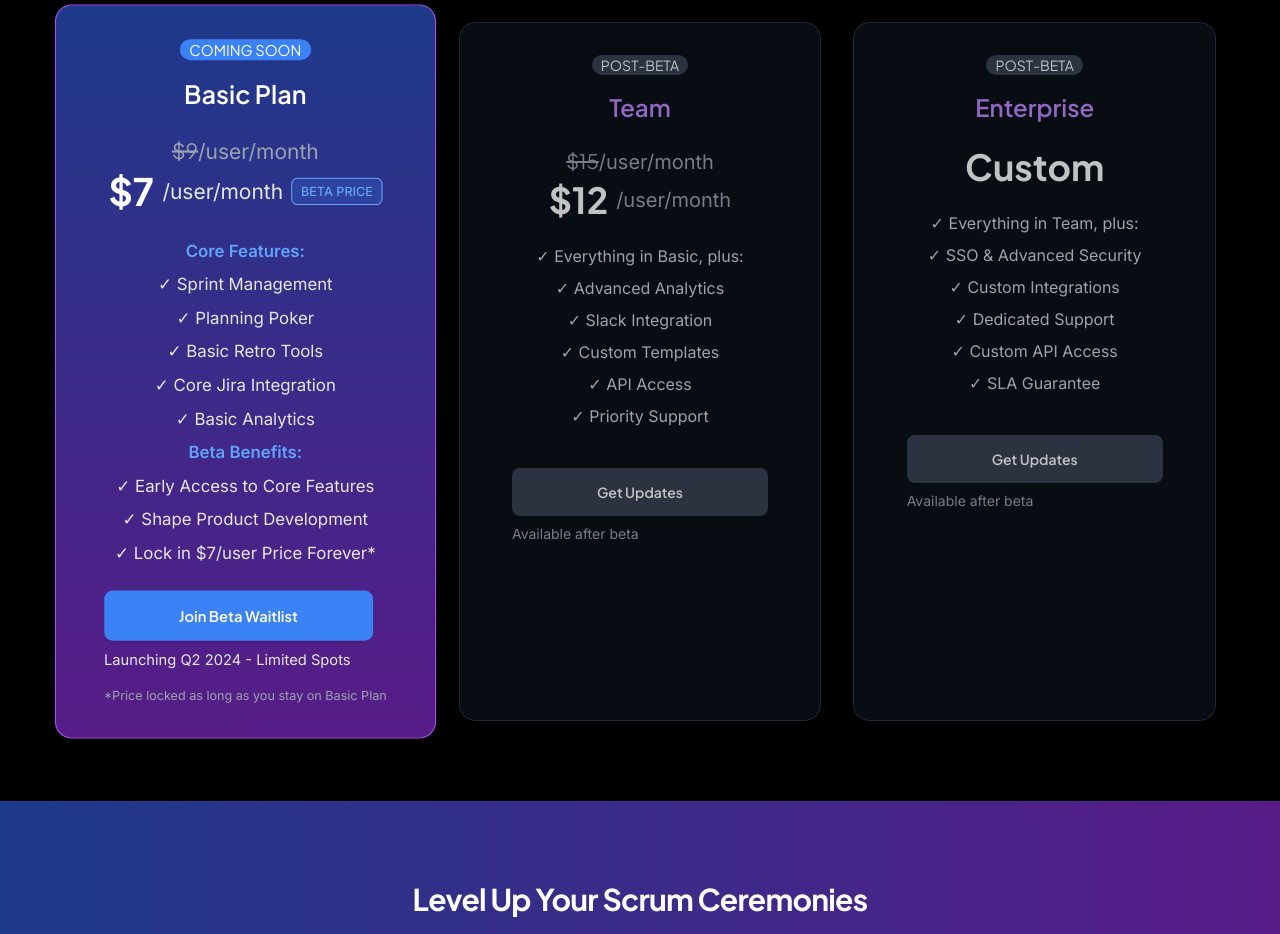
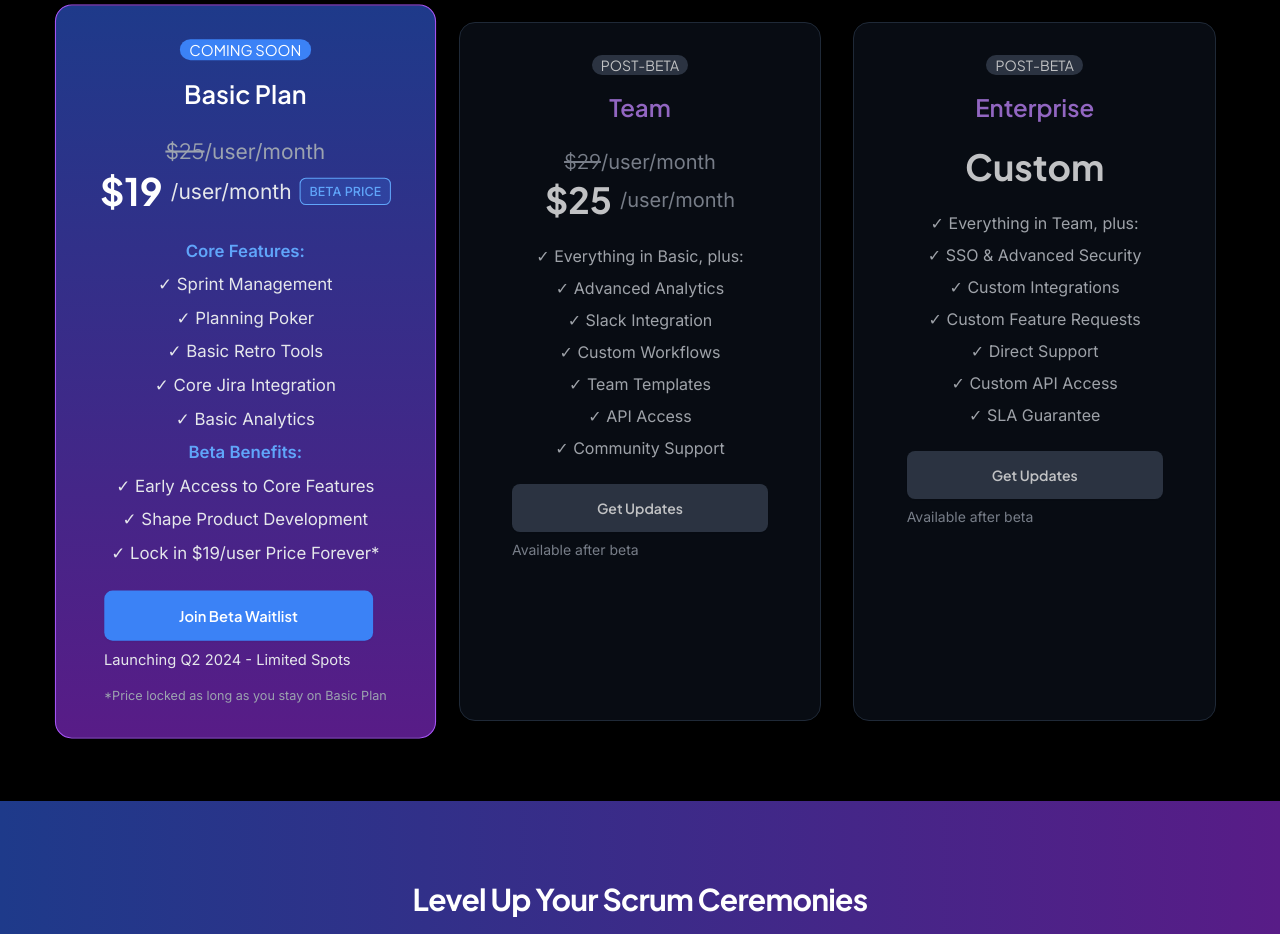
Before and after one commit to goldbeedev/scrum-dashboard, a Next.js app: page / in a window 1280 px wide. Shown: the part 1740-2674 px from the top of the page. Built offline with nearby package versions, Linux system fonts and the light colour scheme.

Commit message:
pricing and benefits updates

```diff
--- a/src/app/components/PricingCards.tsx
+++ b/src/app/components/PricingCards.tsx
@@ -10,11 +10,11 @@ export default function PricingCards() {
           <h3 className="card-title text-2xl text-white font-display">Basic Plan</h3>
           <div className="my-4">
             <div className="mb-1">
-              <span className="text-xl line-through text-gray-400 font-display">$9</span>
+              <span className="text-xl line-through text-gray-400 font-display">$25</span>
               <span className="text-xl text-gray-400">/user/month</span>
             </div>
             <div className="flex items-center justify-center gap-2">
-              <span className="text-4xl font-bold text-white font-display">$7</span>
+              <span className="text-4xl font-bold text-white font-display">$19</span>
               <span className="text-xl text-gray-200">/user/month</span>
               <span className="px-2 py-1 bg-opacity-20 bg-blue-500 border border-blue-400 rounded-md text-blue-400 text-xs font-medium">BETA PRICE</span>
             </div>
@@ -29,7 +29,7 @@ export default function PricingCards() {
             <li className="font-semibold text-blue-400 mt-4">Beta Benefits:</li>
             <li>✓ Early Access to Core Features</li>
             <li>✓ Shape Product Development</li>
-            <li>✓ Lock in $7/user Price Forever*</li>
+            <li>✓ Lock in $19/user Price Forever*</li>
           </ul>
           <div className="card-actions flex-col gap-2">
             <button
@@ -54,11 +54,11 @@ export default function PricingCards() {
           <h3 className="card-title text-2xl text-purple-400 font-display">Team</h3>
           <div className="my-4">
             <div className="mb-1">
-              <span className="text-xl line-through text-gray-400 font-display">$15</span>
+              <span className="text-xl line-through text-gray-400 font-display">$29</span>
               <span className="text-xl text-gray-400">/user/month</span>
             </div>
             <div className="flex items-center justify-center gap-2">
-              <span className="text-4xl font-bold text-white font-display">$12</span>
+              <span className="text-4xl font-bold text-white font-display">$25</span>
               <span className="text-xl text-gray-400">/user/month</span>
             </div>
           </div>
@@ -66,9 +66,10 @@ export default function PricingCards() {
             <li>✓ Everything in Basic, plus:</li>
             <li>✓ Advanced Analytics</li>
             <li>✓ Slack Integration</li>
-            <li>✓ Custom Templates</li>
+            <li>✓ Custom Workflows</li>
+            <li>✓ Team Templates</li>
             <li>✓ API Access</li>
-            <li>✓ Priority Support</li>
+            <li>✓ Community Support</li>
           </ul>
           <div className="card-actions flex-col gap-2">
             <button
@@ -97,7 +98,8 @@ export default function PricingCards() {
             <li>✓ Everything in Team, plus:</li>
             <li>✓ SSO & Advanced Security</li>
             <li>✓ Custom Integrations</li>
-            <li>✓ Dedicated Support</li>
+            <li>✓ Custom Feature Requests</li>
+            <li>✓ Direct Support</li>
             <li>✓ Custom API Access</li>
             <li>✓ SLA Guarantee</li>
           </ul>
```
